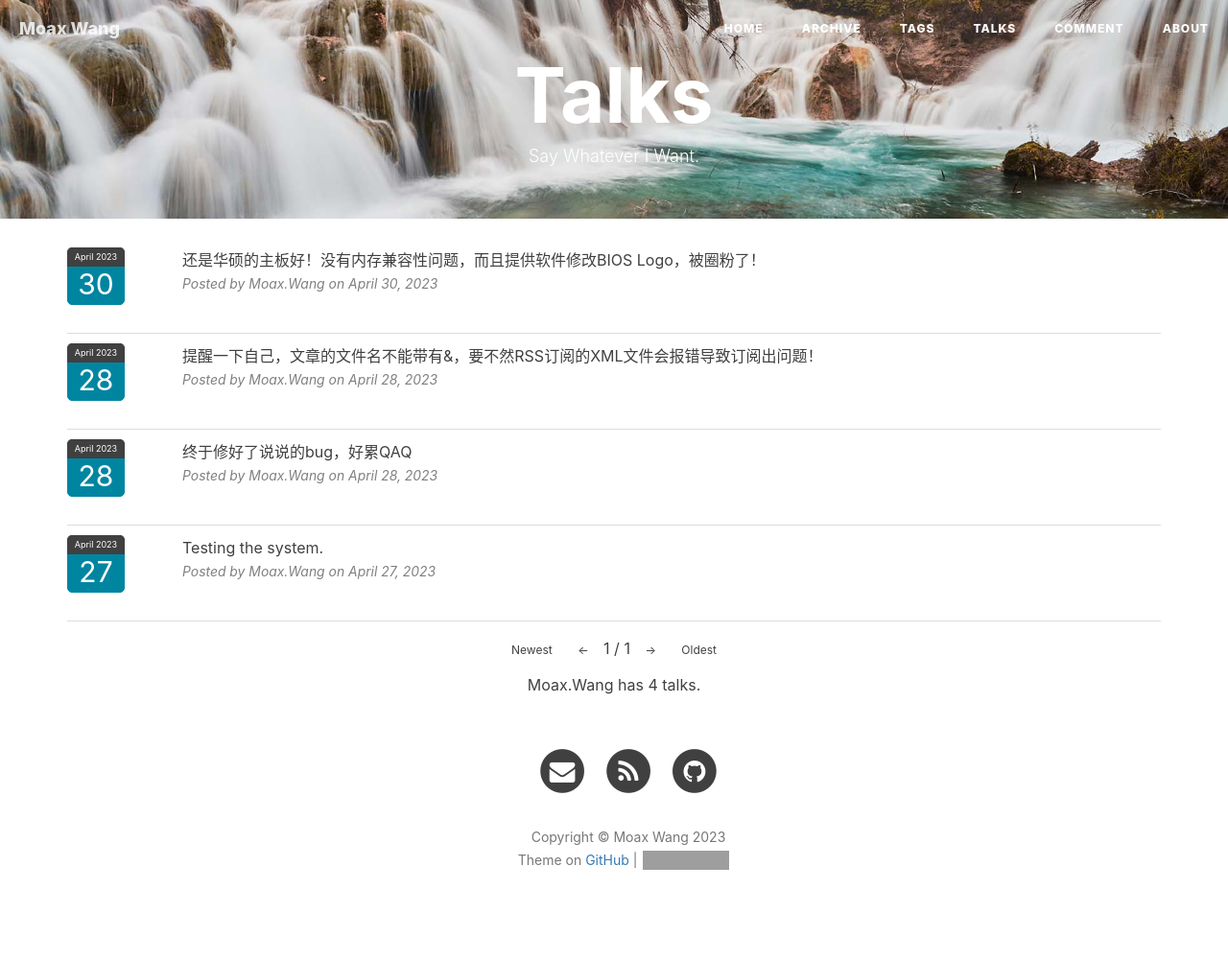
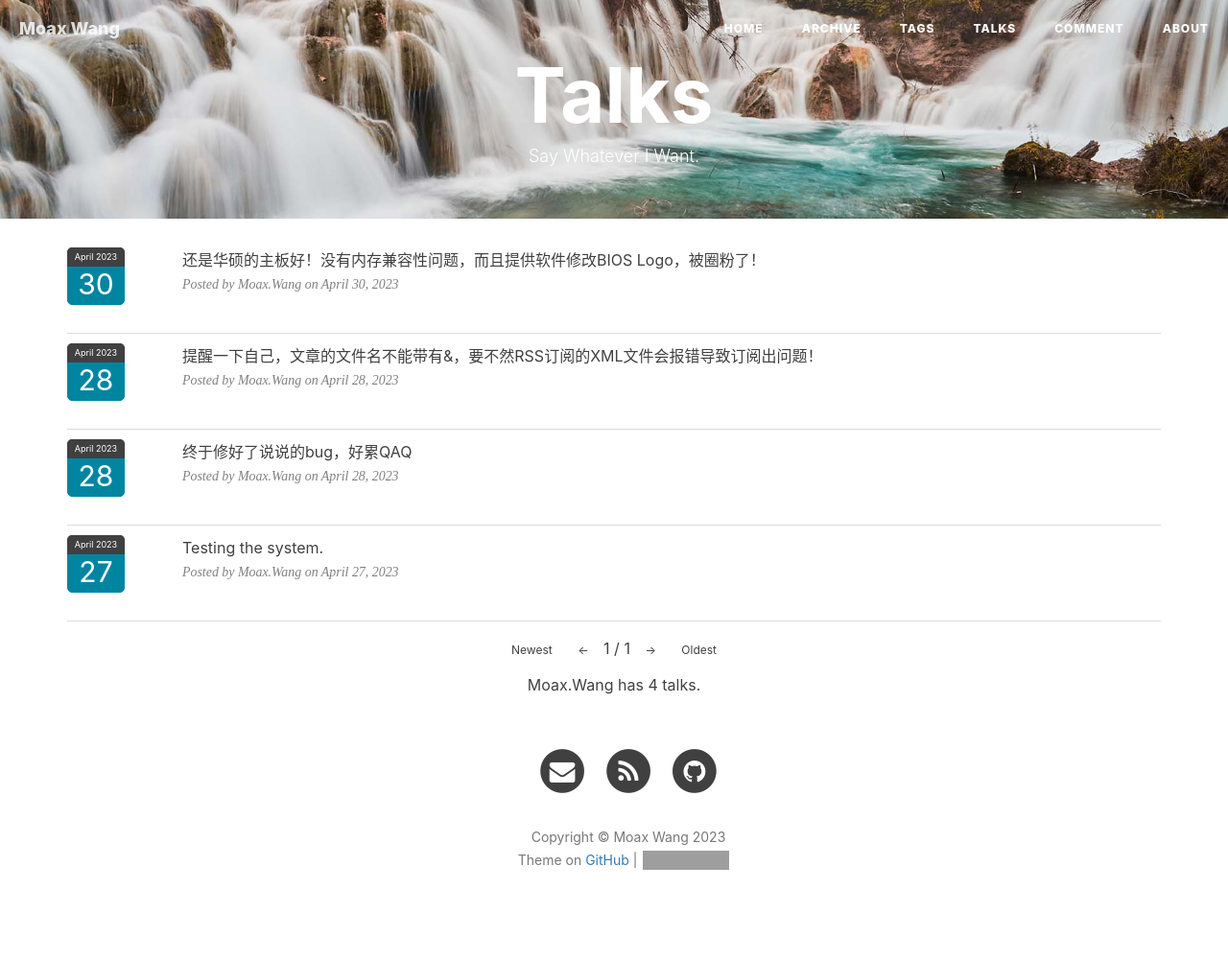
Before and after one commit to WinchellWang/winchellwang.github.io, a Jekyll site: the page built from 3talk.html, in a window 1280 px wide. Shown: the whole page at 96% size. Built offline with Jekyll 4.4.1, drawn with Linux system fonts in a browser that asks for light colours; nearby versions of some CDN libraries; comment, search, counter and statistics services are not loaded; grey boxes are pictures that could not be loaded.

Commit message:
Update 3talk.html

```diff
--- a/3talk.html
+++ b/3talk.html
@@ -45,7 +45,7 @@
 }
 
 .hexo-douban-meta {
-    font-family: -apple-system,BlinkMacSystemFont,"Helvetica Neue",Arial,"PingFang SC","Hiragino Sans GB",STHeiti,"Microsoft YaHei","Microsoft JhengHei","Source Han Sans SC","Noto Sans CJK SC","Source Han Sans CN","Noto Sans SC","Source Han Sans TC","Noto Sans CJK TC","WenQuanYi Micro Hei",SimSun,sans-serif;
+    font-family: 'Lora', 'Times New Roman', serif;
     font-size: 87%;
     font-style: italic;
     color: #808080;
```
